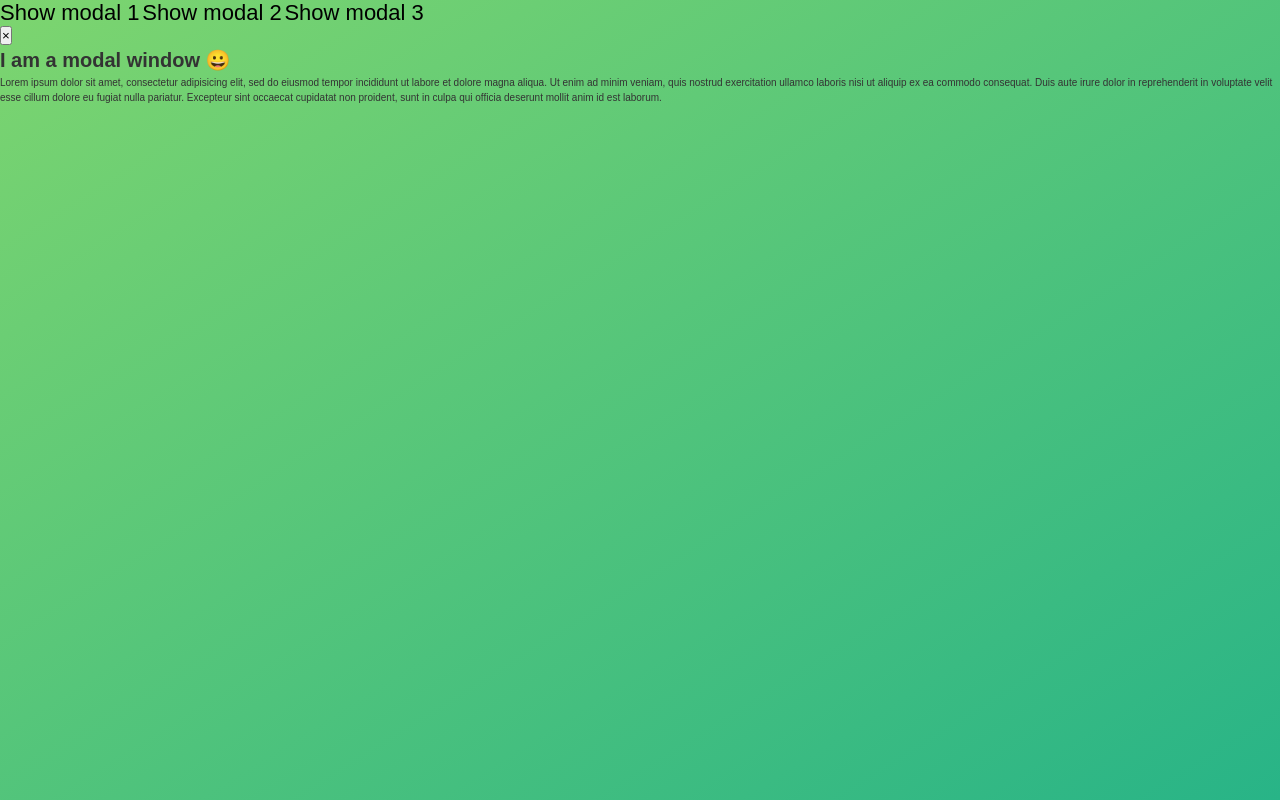
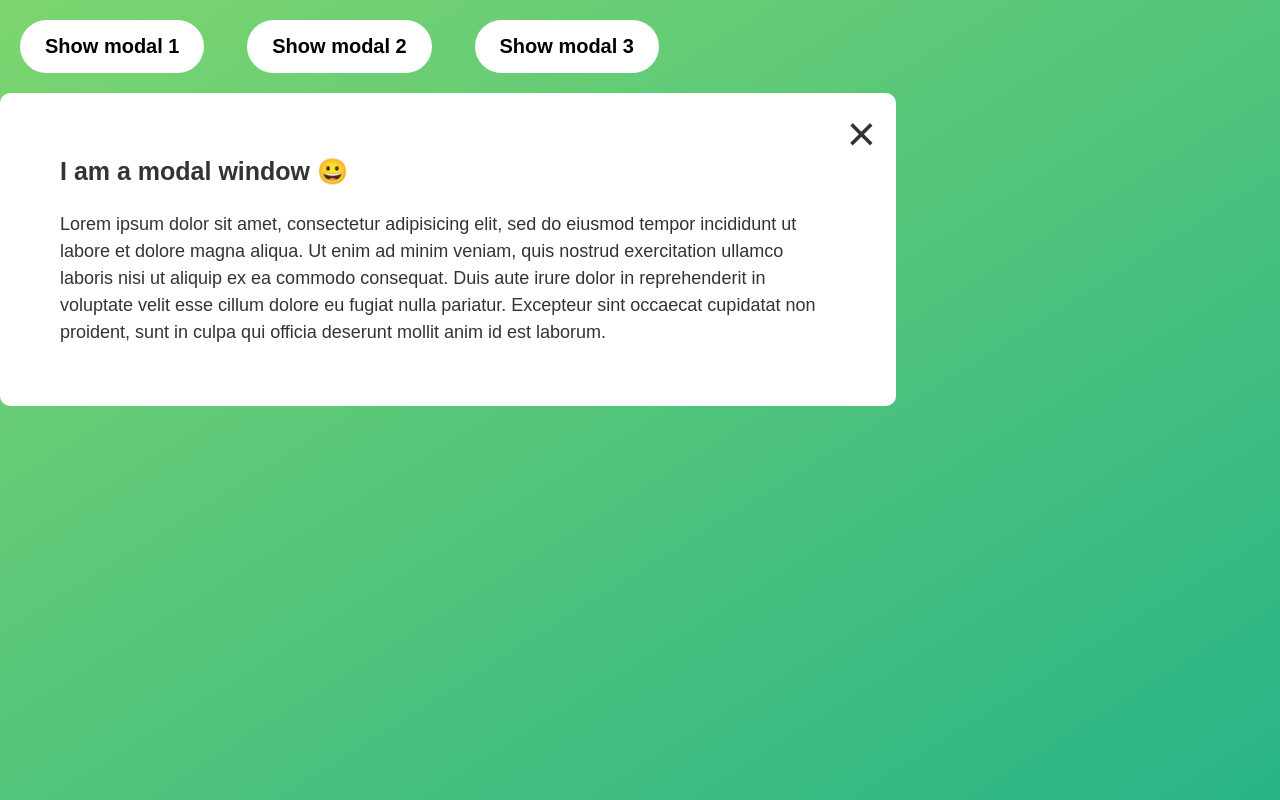
Before and after one commit to jagrut-sharma/modal-practice, a plain HTML site: page index.html in a window 1280 px wide. Drawn offline with Linux system fonts and the light colour scheme.

Commit message:
style: added modals and styled texts

```diff
--- a/style.css
+++ b/style.css
@@ -18,10 +18,45 @@ body {
 
 .show-modal {
   font-family: inherit;
-  font-size: 2.2rem;
+  font-size: 2rem;
   background: none;
   border: none;
-  font-weight: 500;
+  font-weight: 600;
+  cursor: pointer;
+  background-color: #fff;
+  border-radius: 4rem;
+  padding: 1.5rem 2.5rem;
+  margin: 2rem;
+}
+
+.modal {
+  position: relative;
+  width: 70%;
+  background-color: white;
+  padding: 6rem;
+  border-radius: 1rem;
+  z-index: 10;
+}
+
+.close-modal {
+  background: none;
+  border: none;
+  cursor: pointer;
+  font-size: 5rem;
+  font-weight: 400;
+  position: absolute;
+  top: 1.2rem;
+  right: 2rem;
+  color: #333;
+}
+
+.modal h1 {
+  font-size: 2.5rem;
+  margin-bottom: 2rem;
+}
+
+.modal p {
+  font-size: 1.8rem;
 }
 
 /* .hidden {
```
